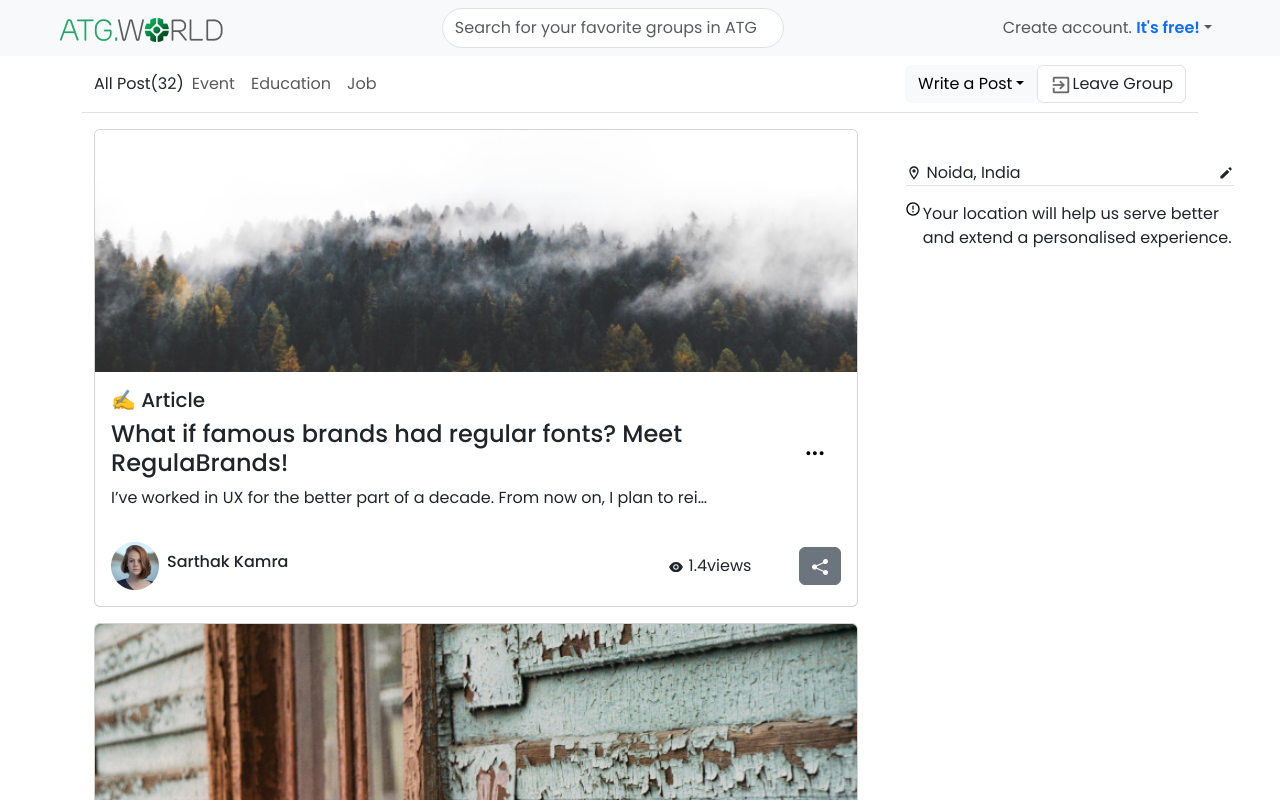
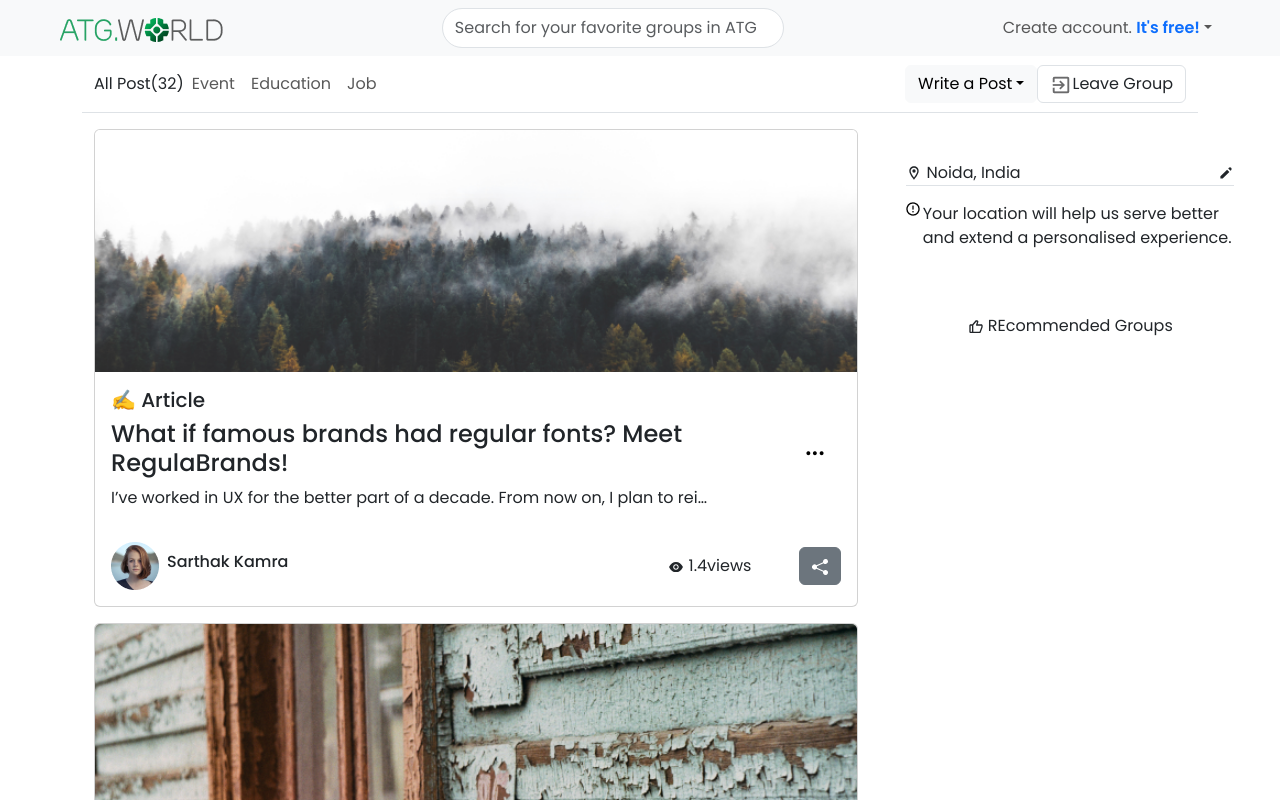
Before and after one commit to mrkamin/banao-social-media, a React (Create React App) app: page /signin in a window 1280 px wide. Shown: the top 800 px of the page. Built offline with nearby package versions, Linux system fonts and the light colour scheme.

Commit message:
Add Sidbar component

```diff
--- a/src/components/Feed.js
+++ b/src/components/Feed.js
@@ -2,13 +2,11 @@ import React from "react";
 import Data from "./Data";
 import { AiFillEye } from "react-icons/ai";
 import { BsFillShareFill } from "react-icons/bs";
-import { MdOutlineLocationOn } from "react-icons/md";
-import { HiPencil } from "react-icons/hi";
-import vector from "./assets/Vector.png";
+import Sidebar from "./Sidebar";
 
 const Feed = () => {
   return (
-    <div className="container grid gap-5">
+
       <div className="feed d-flex flex-column gap-3 mt-3">
         {Data.map((data) => (
           <div key={data.id}>
@@ -80,23 +78,6 @@ const Feed = () => {
           </div>
         ))}
       </div>
-      <div className="location d-flex flex-column gap-3 mt-5">
-        <div className="d-flex justify-content-between align-items-center border-bottom">
-          <div className="d-flex gap-1 align-items-center">
-            <MdOutlineLocationOn />
-            Noida, India
-          </div>
-          <HiPencil />
-        </div>
-        <div className="vector">
-          <img src={vector} alt="vetor" />
-          <div className="text-start">
-            Your location will help us serve better and extend a personalised
-            experience.
-          </div>
-        </div>
-      </div>
-    </div>
   );
 };
 
--- a/src/components/HeroNav.js
+++ b/src/components/HeroNav.js
@@ -1,6 +1,7 @@
 import React from "react";
 import { MdGroupAdd } from "react-icons/md";
 import Feed from "./Feed";
+import SidbarForHome from "./SidbarForHome";
 
 const HeroNav = () => {
   return (
@@ -21,7 +22,10 @@ const HeroNav = () => {
           >
             <span class="">Filters: All</span>
           </button>
-          <div className="collapse navbar-collapse rounded-2 heronav" id="navbarSupportedConten">
+          <div
+            className="collapse navbar-collapse rounded-2 heronav"
+            id="navbarSupportedConten"
+          >
             <ul class="navbar-nav me-auto mb-2 mb-lg-0 ">
               <li class="nav-item">
                 <a class="nav-link " href="#">
@@ -76,7 +80,10 @@ const HeroNav = () => {
           </button>
         </div>
       </nav>
+      <div className="container grid gap-5">
         <Feed />
+        <SidbarForHome />
+      </div>
     </div>
   );
 };
--- /dev/null
+++ b/src/components/SidbarForHome.js
@@ -0,0 +1,27 @@
+import React from "react";
+import { MdOutlineLocationOn } from "react-icons/md";
+import { HiPencil } from "react-icons/hi";
+import vector from "./assets/Vector.png";
+
+const SidbarForHome = () => {
+  return (
+    <div className="location d-flex flex-column gap-3 mt-5">
+      <div className="d-flex justify-content-between align-items-center border-bottom">
+        <div className="d-flex gap-1 align-items-center">
+          <MdOutlineLocationOn />
+          Noida, India
+        </div>
+        <HiPencil />
+      </div>
+      <div className="vector">
+        <img src={vector} alt="vetor" />
+        <div className="text-start">
+          Your location will help us serve better and extend a personalised
+          experience.
+        </div>
+      </div>
+    </div>
+  );
+};
+
+export default SidbarForHome;
--- /dev/null
+++ b/src/components/Sidebar.js
@@ -0,0 +1,30 @@
+import React from "react";
+import { MdOutlineLocationOn } from "react-icons/md";
+import { HiPencil } from "react-icons/hi";
+import vector from "./assets/Vector.png";
+import {BiLike} from 'react-icons/bi'
+
+const Sidebar = () => {
+    return (
+        <div className="location d-flex flex-column gap-3 mt-5">
+        <div className="d-flex justify-content-between align-items-center border-bottom">
+          <div className="d-flex gap-1 align-items-center">
+            <MdOutlineLocationOn />
+            Noida, India
+          </div>
+          <HiPencil />
+        </div>
+        <div className="vector">
+          <img src={vector} alt="vetor" />
+          <div className="text-start">
+            Your location will help us serve better and extend a personalised
+            experience.
+          </div>
+        </div>
+        <div className="mt-5"><BiLike /> REcommended Groups</div>
+        <div></div>
+      </div>
+    )
+}
+
+export default Sidebar;
--- a/src/components/SignIn.js
+++ b/src/components/SignIn.js
@@ -1,8 +1,8 @@
 import React from "react";
-import { MdGroupAdd } from "react-icons/md";
 import Feed from "./Feed";
 import { Link } from "react-router-dom";
 import IMG from "./assets/outline-exit_to_app-24px.png";
+import Sidebar from "./Sidebar";
 
 const SignIn = () => {
   return (
@@ -81,7 +81,10 @@ const SignIn = () => {
           </Link>
         </div>
       </nav>
+      <div className="container grid gap-5">
       <Feed />
+      <Sidebar />
+      </div>
     </div>
   );
 };
```
Lines whose indentation alone changed are shown as unchanged.
